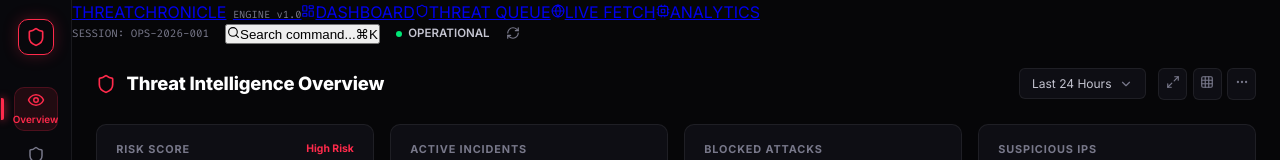
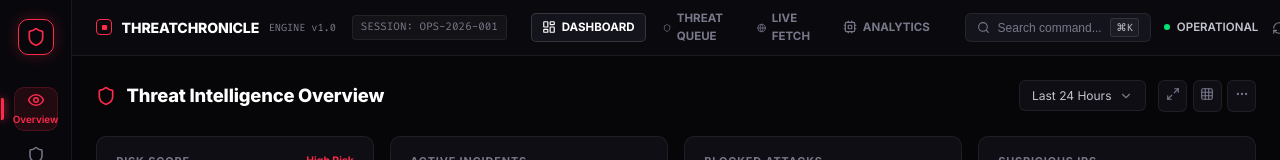
Before and after one commit to Sridharsri67/ThreatChronicle, a React (Vite) app in the folder frontend/: page / in a window 1280 px wide. Shown: the top 160 px of the page. Built offline with nearby package versions, Linux system fonts and the light colour scheme; no server answers.

Commit message:
fix: resolve header text overlapping and ensure clean top navigation layout

```diff
--- a/frontend/src/components/layout/Header.jsx
+++ b/frontend/src/components/layout/Header.jsx
@@ -5,17 +5,24 @@ import { Search, RefreshCw, LayoutDashboard, Shield, Globe, Cpu } from 'lucide-r
 export default function Header({ metrics, health, onOpenCommand, onRefresh }) {
   return (
     <header className="app-header">
-      <div style={{ display: 'flex', alignItems: 'center' }}>
+      {/* Left Brand Mark */}
+      <div style={{ display: 'flex', alignItems: 'center', gap: '1rem', flexShrink: 0 }}>
         <NavLink to="/" className="brand-mark">
           <div className="brand-symbol" />
           <span>THREATCHRONICLE</span>
-          <span className="mono" style={{ fontSize: '0.65rem', color: 'var(--text-muted)', fontWeight: 400, marginLeft: '0.4rem' }}>
+          <span className="mono" style={{ fontSize: '0.65rem', color: 'var(--text-muted)', fontWeight: 400 }}>
             ENGINE v1.0
           </span>
         </NavLink>
 
+        <div className="mono" style={{ fontSize: '0.68rem', color: 'var(--text-muted)', background: 'rgba(255,255,255,0.04)', padding: '0.2rem 0.5rem', borderRadius: '4px', border: '1px solid var(--border-subtle)' }}>
+          SESSION: OPS-2026-001
+        </div>
+      </div>
+
+      {/* Center Navigation Tabs */}
       <nav className="nav-tab-group">
-          <NavLink to="/" className={({ isActive }) => `nav-tab-link ${isActive ? 'active' : ''}`}>
+        <NavLink to="/" end className={({ isActive }) => `nav-tab-link ${isActive ? 'active' : ''}`}>
           <LayoutDashboard size={14} />
           <span>DASHBOARD</span>
         </NavLink>
@@ -35,13 +42,9 @@ export default function Header({ metrics, health, onOpenCommand, onRefresh }) {
           <span>ANALYTICS</span>
         </NavLink>
       </nav>
-      </div>
 
-      <div style={{ display: 'flex', alignItems: 'center', gap: '1rem' }}>
-        <div className="mono" style={{ fontSize: '0.68rem', color: 'var(--text-muted)' }}>
-          SESSION: OPS-2026-001
-        </div>
-
+      {/* Right Controls */}
+      <div style={{ display: 'flex', alignItems: 'center', gap: '0.85rem', flexShrink: 0 }}>
         <button className="cmd-trigger" onClick={onOpenCommand} title="Open Command Palette (⌘ K)">
           <Search size={13} />
           <span>Search command...</span>
@@ -55,7 +58,7 @@ export default function Header({ metrics, health, onOpenCommand, onRefresh }) {
 
         <button
           onClick={onRefresh}
-          style={{ background: 'transparent', border: 'none', color: 'var(--text-muted)', cursor: 'pointer' }}
+          style={{ background: 'transparent', border: 'none', color: 'var(--text-muted)', cursor: 'pointer', display: 'flex', alignItems: 'center' }}
           title="Refresh Engine Metrics"
         >
           <RefreshCw size={14} />
--- a/frontend/src/index.css
+++ b/frontend/src/index.css
@@ -161,16 +161,129 @@ body {
   overflow: hidden;
 }
 
-/* Top SOC Header */
-.soc-header {
+/* Top App Header Layout (No Text Overlapping) */
+.app-header {
   background: var(--bg-primary);
   border-bottom: 1px solid var(--border-subtle);
-  padding: 0.75rem 1.75rem;
+  padding: 0.65rem 1.5rem;
   display: flex;
   justify-content: space-between;
   align-items: center;
+  min-height: 56px;
   height: 56px;
   z-index: 50;
+  gap: 1.5rem;
+  flex-shrink: 0;
+}
+
+.brand-mark {
+  display: flex;
+  align-items: center;
+  gap: 0.6rem;
+  font-weight: 800;
+  font-size: 0.88rem;
+  letter-spacing: -0.01em;
+  color: var(--text-white);
+  text-decoration: none;
+}
+
+.brand-symbol {
+  width: 16px;
+  height: 16px;
+  border: 1.5px solid var(--crimson-accent);
+  border-radius: 4px;
+  display: flex;
+  align-items: center;
+  justify-content: center;
+  position: relative;
+}
+
+.brand-symbol::after {
+  content: '';
+  width: 5px;
+  height: 5px;
+  background: var(--crimson-accent);
+  border-radius: 1px;
+}
+
+/* Header Navigation Tabs */
+.nav-tab-group {
+  display: flex;
+  align-items: center;
+  gap: 0.35rem;
+}
+
+.nav-tab-link {
+  color: var(--text-muted);
+  font-size: 0.72rem;
+  font-weight: 700;
+  padding: 0.3rem 0.65rem;
+  border-radius: 5px;
+  text-decoration: none;
+  transition: all 0.15s ease;
+  display: flex;
+  align-items: center;
+  gap: 0.35rem;
+  border: 1px solid transparent;
+}
+
+.nav-tab-link:hover {
+  color: var(--text-white);
+  background: var(--bg-hover);
+}
+
+.nav-tab-link.active {
+  color: var(--text-white);
+  background: #14141c;
+  border-color: var(--border-medium);
+}
+
+/* Command Trigger & Kbd */
+.cmd-trigger {
+  background: var(--bg-elevated);
+  border: 1px solid var(--border-subtle);
+  border-radius: 6px;
+  padding: 0.3rem 0.65rem;
+  font-size: 0.75rem;
+  color: var(--text-muted);
+  display: flex;
+  align-items: center;
+  gap: 0.5rem;
+  cursor: pointer;
+  transition: all 0.15s ease;
+}
+
+.cmd-trigger:hover {
+  border-color: var(--border-medium);
+  color: var(--text-secondary);
+}
+
+.kbd {
+  background: #1c1c24;
+  border: 1px solid rgba(255,255,255,0.1);
+  border-radius: 3px;
+  padding: 0.1rem 0.35rem;
+  font-size: 0.65rem;
+  font-family: var(--font-mono);
+  color: var(--text-secondary);
+}
+
+/* Workspace Router Outlet */
+.router-workspace {
+  flex: 1;
+  overflow: hidden;
+  display: flex;
+  flex-direction: column;
+}
+
+/* Dashboard Content Canvas Grid */
+.dashboard-grid-canvas {
+  flex: 1;
+  overflow-y: auto;
+  padding: 1.5rem;
+  display: flex;
+  flex-direction: column;
+  gap: 1.5rem;
 }
 
 .soc-header-title {
@@ -181,16 +294,6 @@ body {
   font-weight: 800;
   color: var(--text-white);
   letter-spacing: -0.01em;
-}
-
-/* Dashboard Content Workspace Grid */
-.dashboard-grid-canvas {
-  flex: 1;
-  overflow-y: auto;
-  padding: 1.5rem;
-  display: flex;
-  flex-direction: column;
-  gap: 1.5rem;
 }
 
 /* Top 4 Metric KPI Cards Row */
@@ -415,3 +518,82 @@ body {
   color: var(--status-clean);
   border: 1px solid rgba(0, 230, 118, 0.35);
 }
+
+/* Main Workspace Flex Containers */
+.main-workspace {
+  display: grid;
+  grid-template-columns: 320px 1fr;
+  flex: 1;
+  overflow: hidden;
+}
+
+.inspector-canvas {
+  background: var(--bg-darkest);
+  display: flex;
+  flex-direction: column;
+  overflow-y: auto;
+  padding: 1.5rem;
+  gap: 1.25rem;
+}
+
+/* Command Palette Overlay */
+.cmd-backdrop {
+  position: fixed;
+  inset: 0;
+  background: rgba(0, 0, 0, 0.8);
+  backdrop-filter: blur(4px);
+  z-index: 1000;
+  display: flex;
+  align-items: flex-start;
+  justify-content: center;
+  padding-top: 10vh;
+}
+
+.cmd-modal {
+  background: #0a0a0e;
+  border: 1px solid var(--border-strong);
+  border-radius: 10px;
+  width: 540px;
+  max-width: 90vw;
+  box-shadow: 0 20px 50px rgba(0, 0, 0, 0.9);
+  overflow: hidden;
+}
+
+.cmd-input-wrap {
+  padding: 0.85rem 1rem;
+  border-bottom: 1px solid var(--border-subtle);
+  display: flex;
+  align-items: center;
+  gap: 0.6rem;
+}
+
+.cmd-input {
+  flex: 1;
+  background: transparent;
+  border: none;
+  outline: none;
+  color: var(--text-white);
+  font-size: 0.9rem;
+}
+
+.cmd-list {
+  max-height: 320px;
+  overflow-y: auto;
+  padding: 0.5rem;
+}
+
+.cmd-item {
+  padding: 0.55rem 0.75rem;
+  border-radius: 5px;
+  font-size: 0.8rem;
+  color: var(--text-secondary);
+  display: flex;
+  justify-content: space-between;
+  align-items: center;
+  cursor: pointer;
+}
+
+.cmd-item:hover, .cmd-item.selected {
+  background: #181824;
+  color: var(--text-white);
+}
```
Lines whose indentation alone changed are shown as unchanged.
